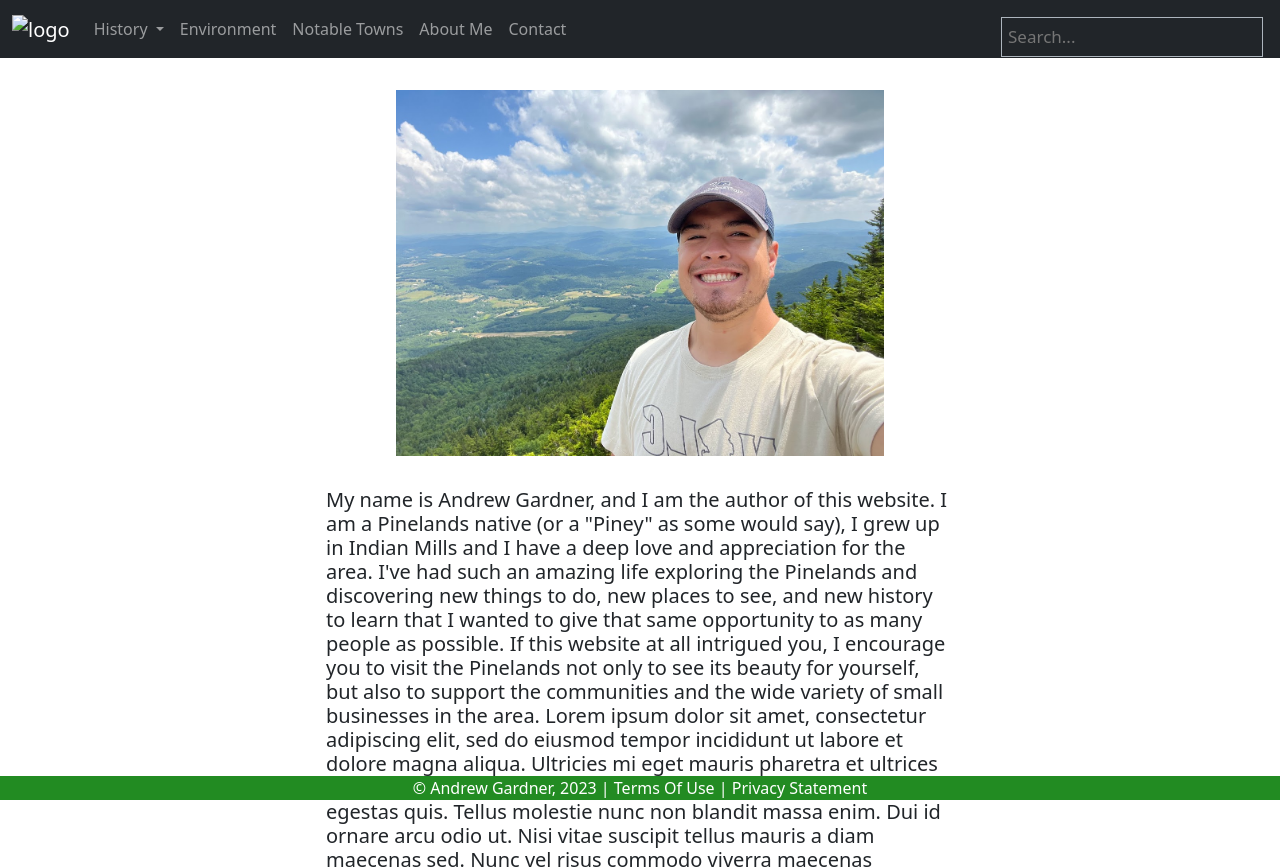
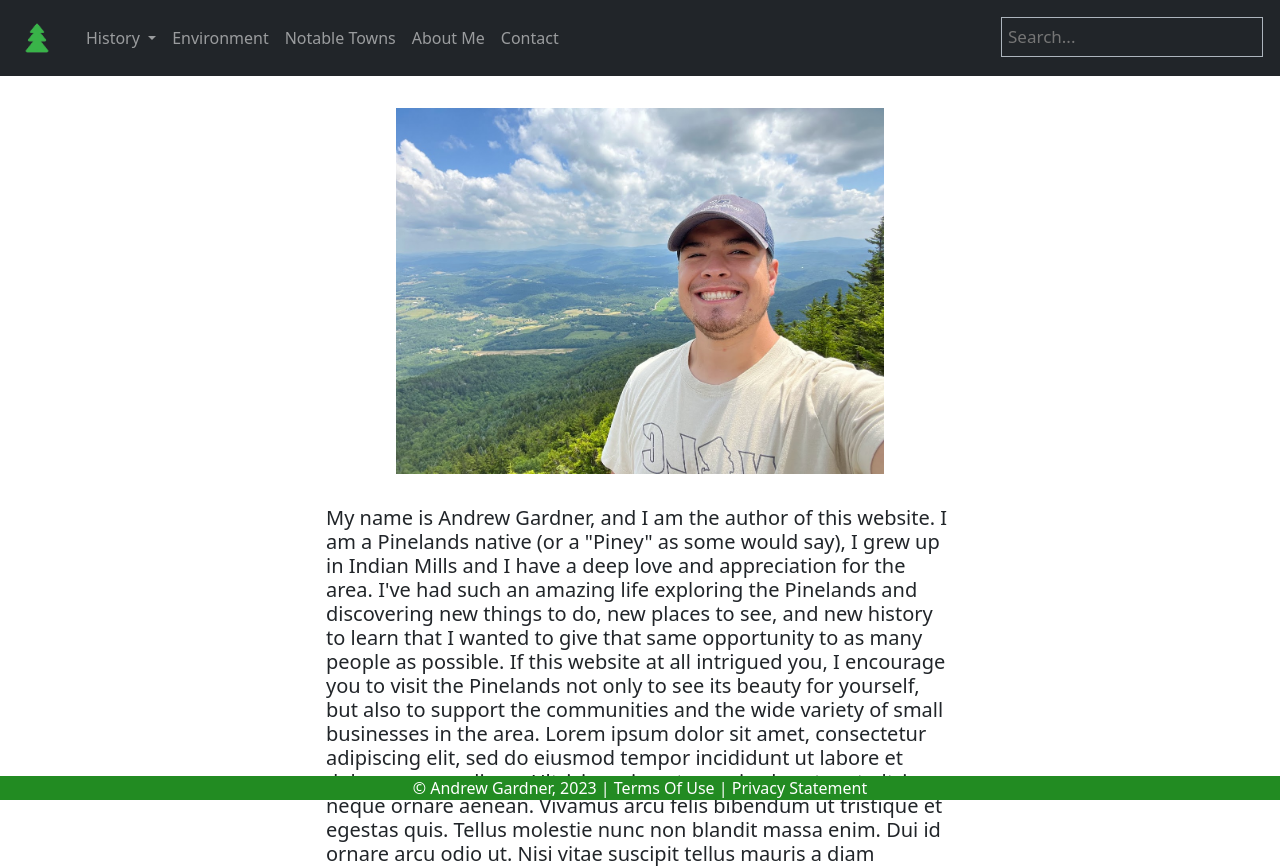
Before and after one commit to atg25/IS117-FinalProject, a plain HTML site: page pages/about.html in a window 1280 px wide. Shown: the top 867 px of the page. Drawn offline with nearby package versions, Linux system fonts and the light colour scheme.

Commit message:
Update about.html
edited file path for navbar logo

```diff
--- a/pages/about.html
+++ b/pages/about.html
@@ -22,7 +22,7 @@
                     col-12">
 
       <!-- Brand -->
-      <a class="navbar-brand" href="../index.html"><img src="images/treeIcon.png" alt="logo" width="50" height="50"></a>
+      <a class="navbar-brand" href="../index.html"><img src="../images/treeIcon.png" alt="logo" width="50" height="50"></a>
       <!-- Responsive Button for the smaller menu -->
       <button class="navbar-toggler" type="button"
               data-bs-toggle="collapse" data-bs-target="#collapsibleNavbar">
```
